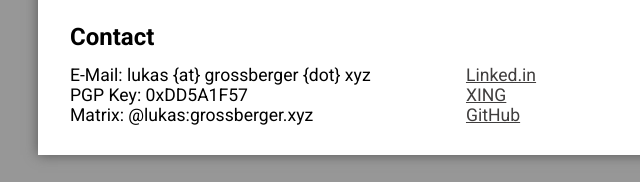
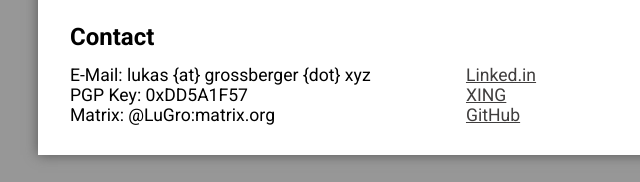
Before and after one commit to LGro/LGro.github.io, a plain HTML site: page index.html in a window 1280 px wide. Shown: the part 1930-2112 px from the top of the page, 170-810 px from the left. Drawn offline with Linux system fonts and the light colour scheme.

Commit message:
update matrix address

```diff
--- a/index.html
+++ b/index.html
@@ -163,7 +163,7 @@
 			<p class="col-50">
 				E-Mail: lukas {at} grossberger {dot} xyz<br>
 				PGP Key: 0xDD5A1F57<br>
-				Matrix: @lukas:grossberger.xyz
+				Matrix: @LuGro:matrix.org
 			</p>
 			<p class="col-25">
 				<a href="https://de.linkedin.com/in/lukasgrossberger" target="_blank">Linked.in</a><br>
```
